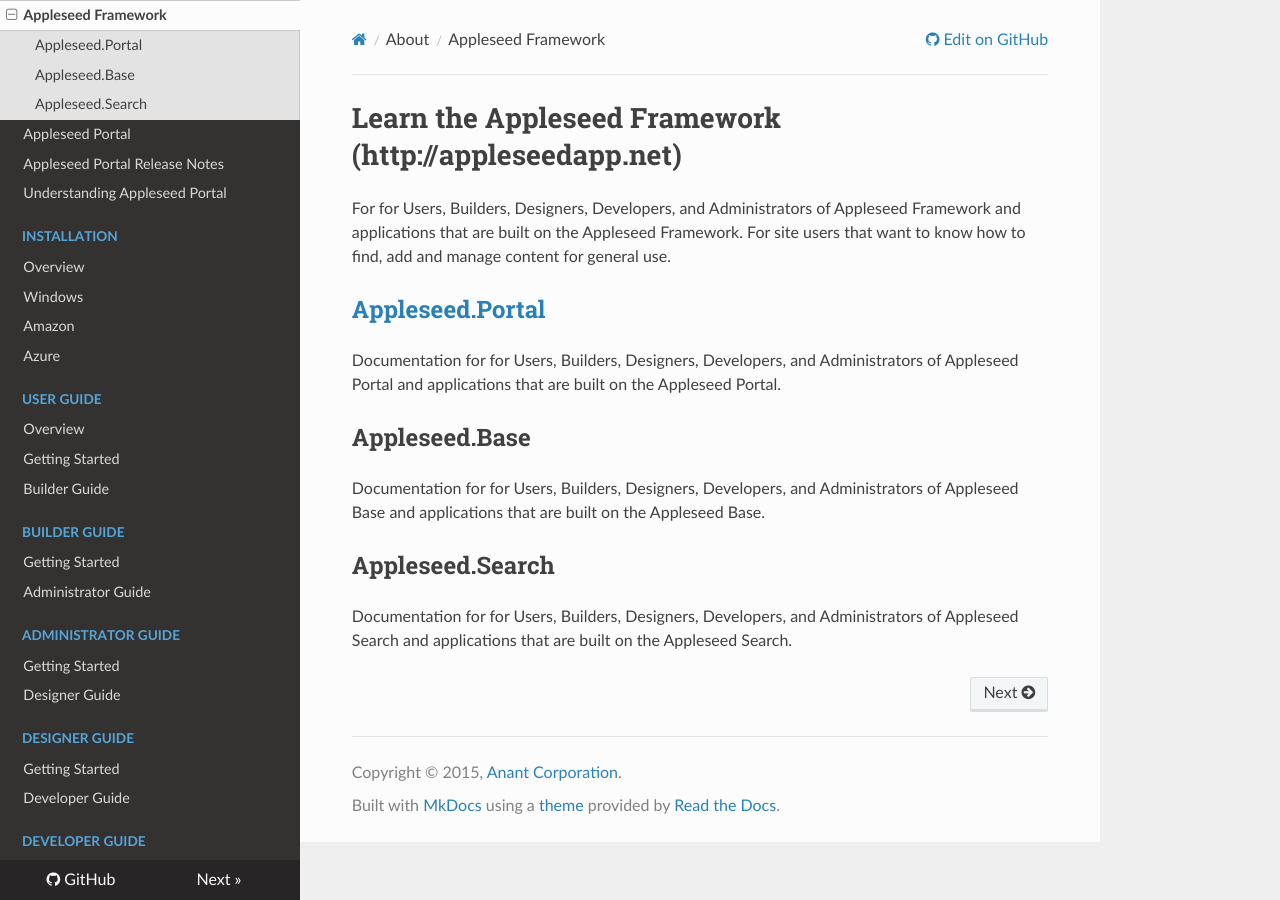
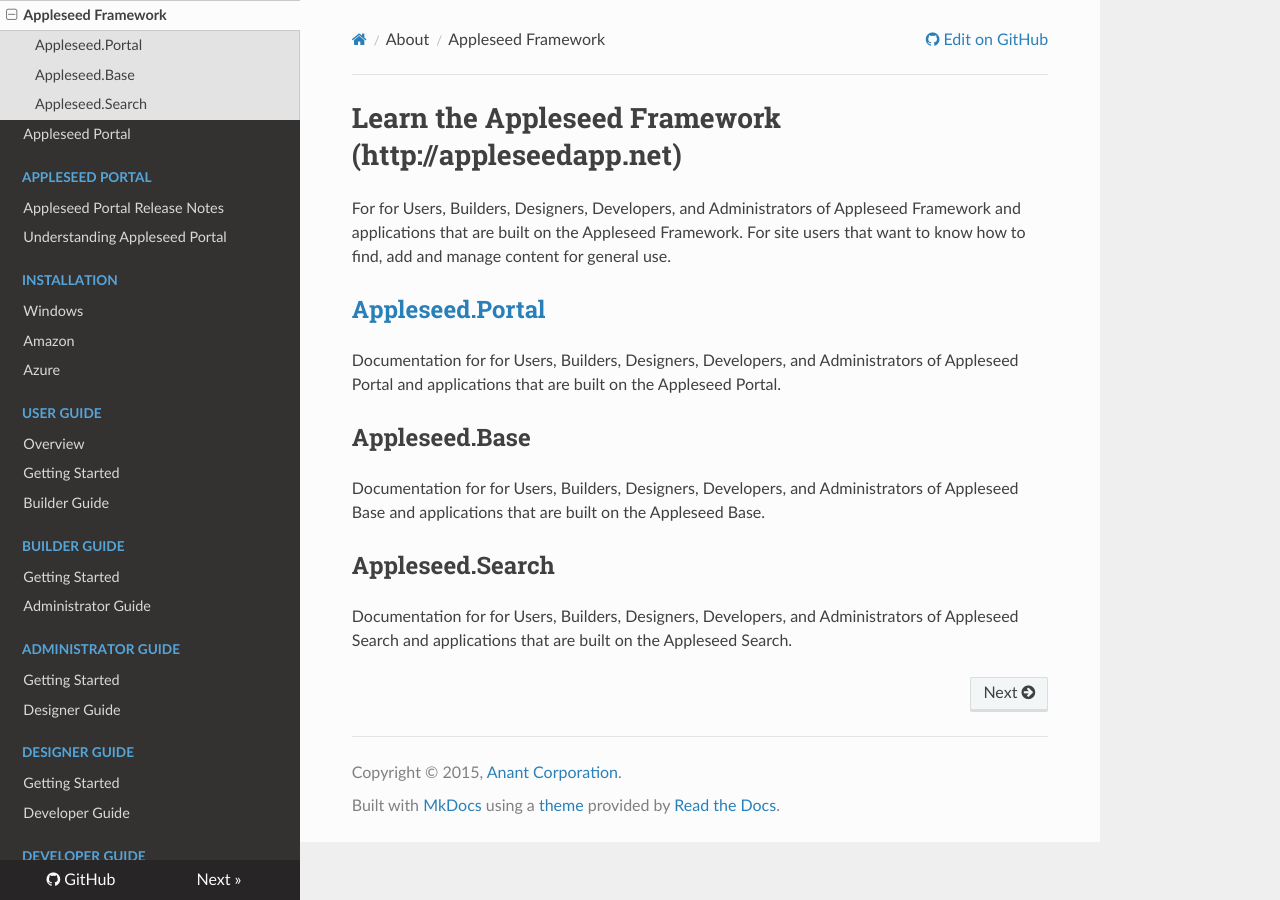
Before and after one commit to Appleseed/learn, an MkDocs documentation site: the page built from docs/index.md, in a window 1280 px wide. Built offline with MkDocs 1.6.1, drawn with Linux system fonts in a browser that asks for light colours; nearby versions of some CDN libraries; old or Windows-style settings are respelled for this version of MkDocs.

Commit message:
Update mkdocs.yml
Test commit of nav changes

```diff
--- a/mkdocs.yml
+++ b/mkdocs.yml
@@ -8,10 +8,10 @@
 # Introduction:
 - ['index.md', 'About', 'Appleseed Framework']
 - ['Portal/index.md','About','Appleseed Portal']
-- ['Portal/release-notes.md','About','Appleseed Portal Release Notes']
-- ['Portal/intro/understanding-appleseed.md','About','Understanding Appleseed Portal ']
+- ['Portal/release-notes.md','Appleseed Portal','Appleseed Portal Release Notes']
+- ['Portal/intro/understanding-appleseed.md','Appleseed Portal','Understanding Appleseed Portal ']
 # Installation:
-- ['Portal/install/index.md', 'Installation','Overview']
+
 - ['Portal/install/windows.md', 'Installation','Windows']
 - ['Portal/install/amazon.md', 'Installation','Amazon']
 - ['Portal/install/azure.md', 'Installation','Azure']
```
